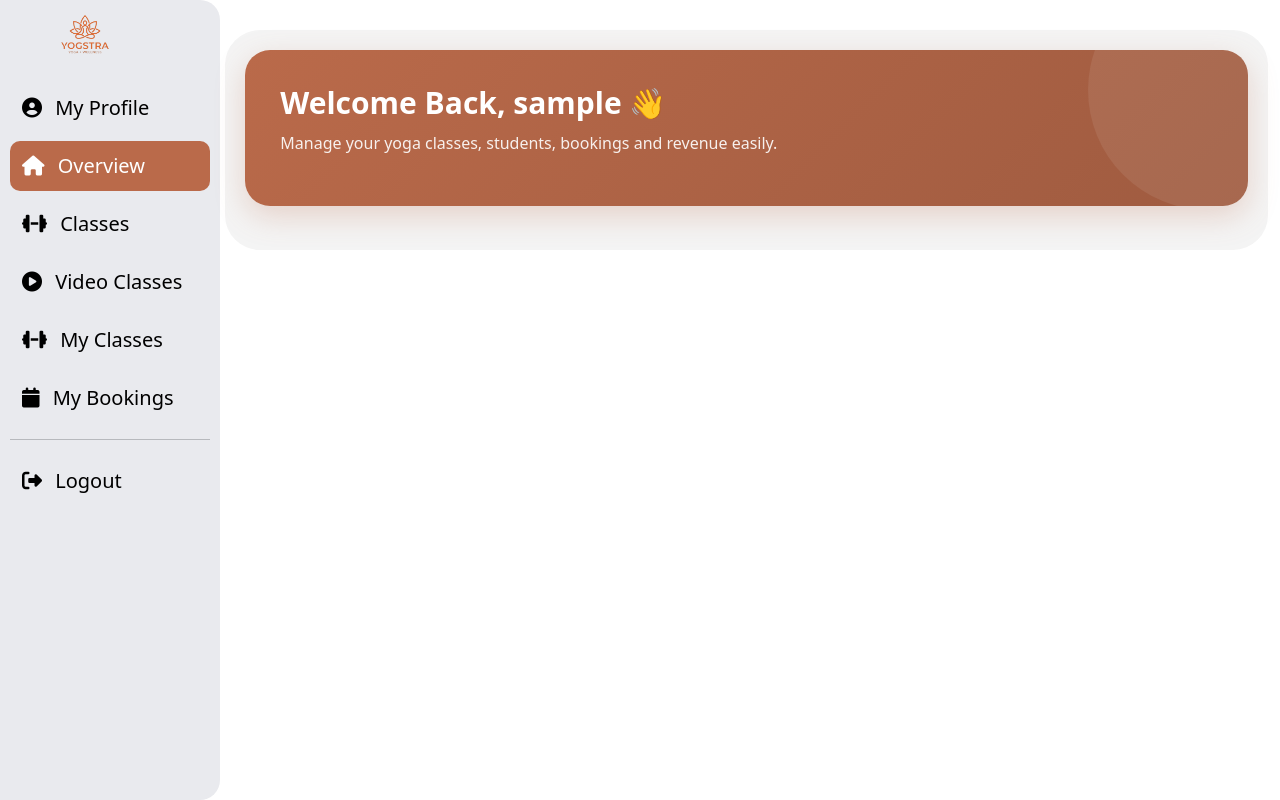
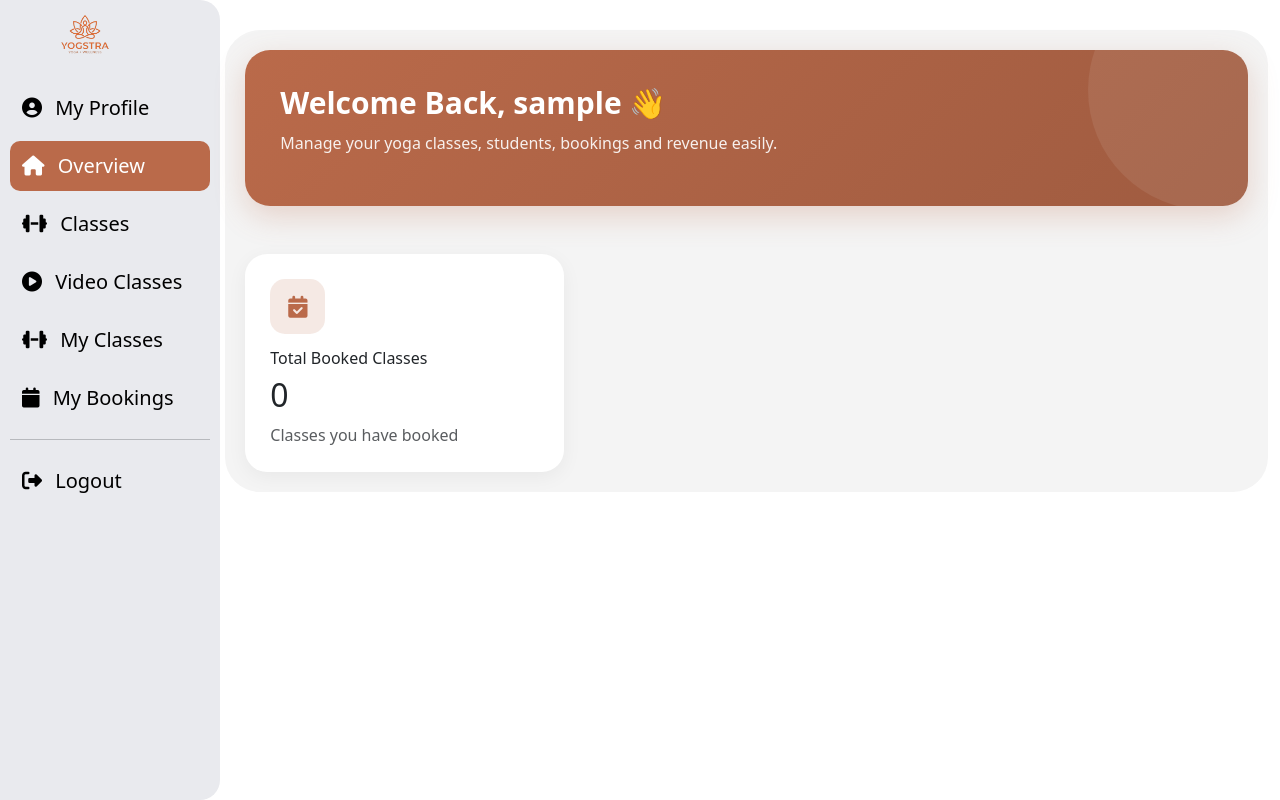
Before and after one commit to AnushreeMaity06/Yogstra-Yoga-Management-System, a PHP site: page /user_panel/overview.php in a window 1280 px wide. Run offline with PHP 8.4, Linux system fonts and the light colour scheme; the visitor is signed in with stand-in values (Sample User, id 1); data comes from the database, SQL or seed files in the repository.

Commit message:
code fixed9

```diff
--- a/user_panel/overview.php
+++ b/user_panel/overview.php
@@ -5,6 +5,19 @@ global $conn;
 session_start();
 
 $active = 'overview';
+$user_id = $_SESSION['user_id'];
+
+$sql = "SELECT COUNT(*) AS total_bookings
+        FROM booking
+        WHERE user_id = $user_id";
+
+$result = $conn->query($sql);
+$total_bookings = 0;
+
+if ($result) {
+    $row = $result->fetch_assoc();
+    $total_bookings = $row['total_bookings'];
+}
 ?>
 
 <!DOCTYPE html>
@@ -176,7 +189,21 @@ $active = 'overview';
 
                     <div class="row mt-4 g-4">
 
+<div class="col-lg-4 col-md-6">
+    <div class="card-custom">
+        <div class="icon-box">
+            <i class="fa-solid fa-calendar-check"></i>
+        </div>
 
+        <h6>Total Booked Classes</h6>
+
+        <h2><?php echo $total_bookings; ?></h2>
+
+        <p class="text-muted mb-0">
+            Classes you have booked
+        </p>
+    </div>
+</div>
                         <!-- Recent Bookings
                 <div class="col-lg-6">
                     <div class="section-card">
```
